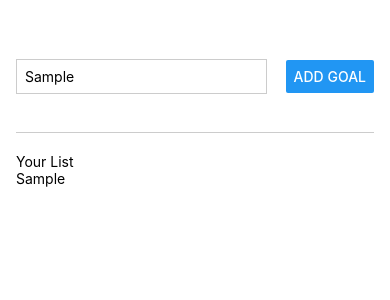
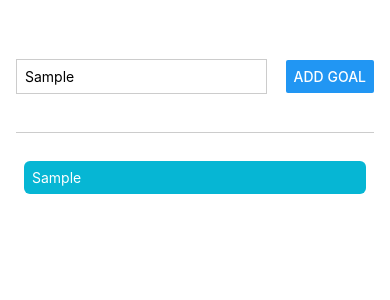
Before and after one commit to MrGhost23/rn-project, a React Native app: screen / in a window 390 px wide. Both pictures are taken after typing "Sample" into the empty fields and a click on the button "ADD GOAL". Shown: the top 300 px of the page. Built offline with nearby package versions, Linux system fonts and the light colour scheme.

Commit message:
added styles for goalText and goal - fixed ui in Iphone

```diff
--- a/App.js
+++ b/App.js
@@ -25,9 +25,10 @@
         <Button title="Add Goal" onPress={addGoalHandler} />
       </View>
       <View style={styles.goalsContainer}>
-        <Text>Your List</Text>
         {goals.map((goal) => (
-          <Text key={goal}>{goal}</Text>
+          <View key={goal} style={styles.goalItem}>
+            <Text style={styles.goalText}>{goal}</Text>
+          </View>
         ))}
       </View>
     </View>
@@ -59,4 +60,13 @@
     marginTop: 20,
     flex: 6,
   },
+  goalItem: {
+    margin: 8,
+    padding: 8,
+    borderRadius: 6,
+    backgroundColor: "#06B6D4",
+  },
+  goalText: {
+    color: "white",
+  },
 });
```
